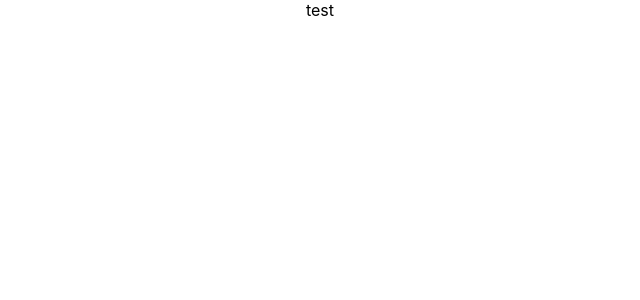
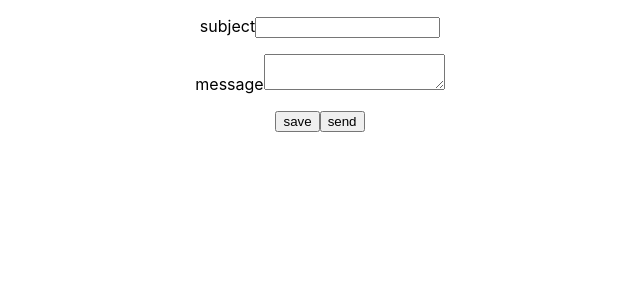
Before and after one commit to d-stawarz/email-system, a React (Create React App) app: page / in a window 1280 px wide. Shown: the top 300 px of the page, without its empty margins (320-960 px from the left). Built offline with nearby package versions, Linux system fonts and the light colour scheme.

Commit message:
feat: add new campaign form

```diff
--- a/src/components/Campaign/Campaign.js
+++ b/src/components/Campaign/Campaign.js
@@ -1,7 +1,9 @@
 import React from 'react';
+import Form from "./components/Form";
+
 
 const Campaign = () => {
-    return (<div>test</div>);
+    return (<Form / >)
 };
 
 export default Campaign;
--- /dev/null
+++ b/src/components/Campaign/components/Button.js
@@ -0,0 +1,9 @@
+import React from 'react';
+
+const Button = ({label}) => {
+    return (
+        <button>{label}</button>
+    )
+};
+
+export default Button;
--- /dev/null
+++ b/src/components/Campaign/components/Form.js
@@ -0,0 +1,25 @@
+import React, {useState} from 'react';
+import Input from './Input';
+import Textarea from './Textarea';
+import Button from './Button';
+
+const Form = () => {
+    const [subject, setSubject] = useState("");
+    const [message, setMessage] = useState("");
+
+    const onInputChange = (type, value) => type === "subject" ? setSubject(value) : setMessage(value);
+    console.log(message);
+
+    return (
+        <form>
+            <Input type="text" label="subject" value={subject} onChange={onInputChange}/>
+            <Textarea label="message" value={message} onChange={onInputChange}/>
+            <div>
+                <Button label="save" />
+                <Button label="send" />
+            </div>
+        </form>
+    )
+};
+
+export default Form;
--- /dev/null
+++ b/src/components/Campaign/components/Input.js
@@ -0,0 +1,12 @@
+import React from 'react';
+
+const Input = ({type, label, onChange}) => {
+    return (
+    <p>
+        <label>{label}</label>
+        <input type={type} onChange={(e) => onChange(label, e.target.value)}></input>
+    </p>
+    )
+};
+
+export default Input;
--- /dev/null
+++ b/src/components/Campaign/components/Textarea.js
@@ -0,0 +1,12 @@
+import React from 'react';
+
+const Textarea = ({type, label, onChange}) => {
+    return (
+    <p>
+        <label>{label}</label>
+        <textarea type={type} onChange={(e) => onChange(label, e.target.value)}></textarea>
+    </p>
+    )
+};
+
+export default Textarea;
```
